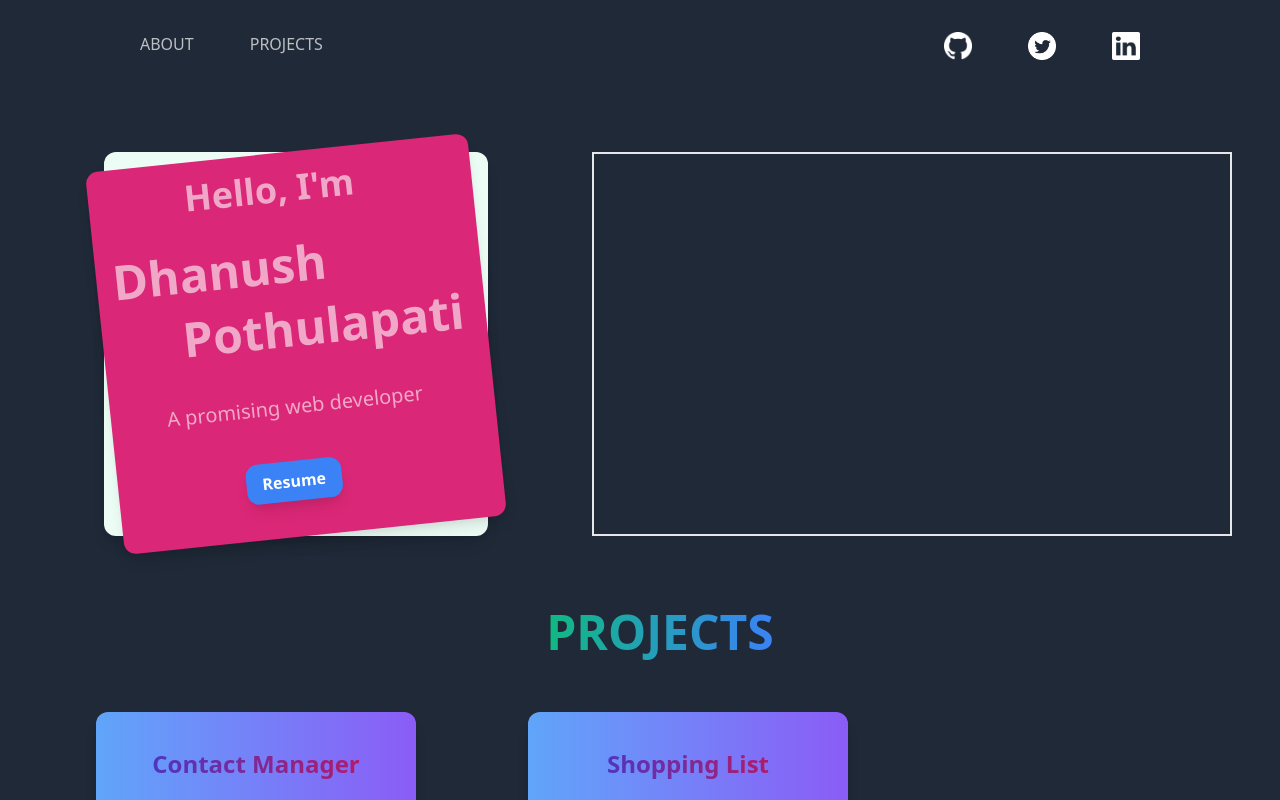
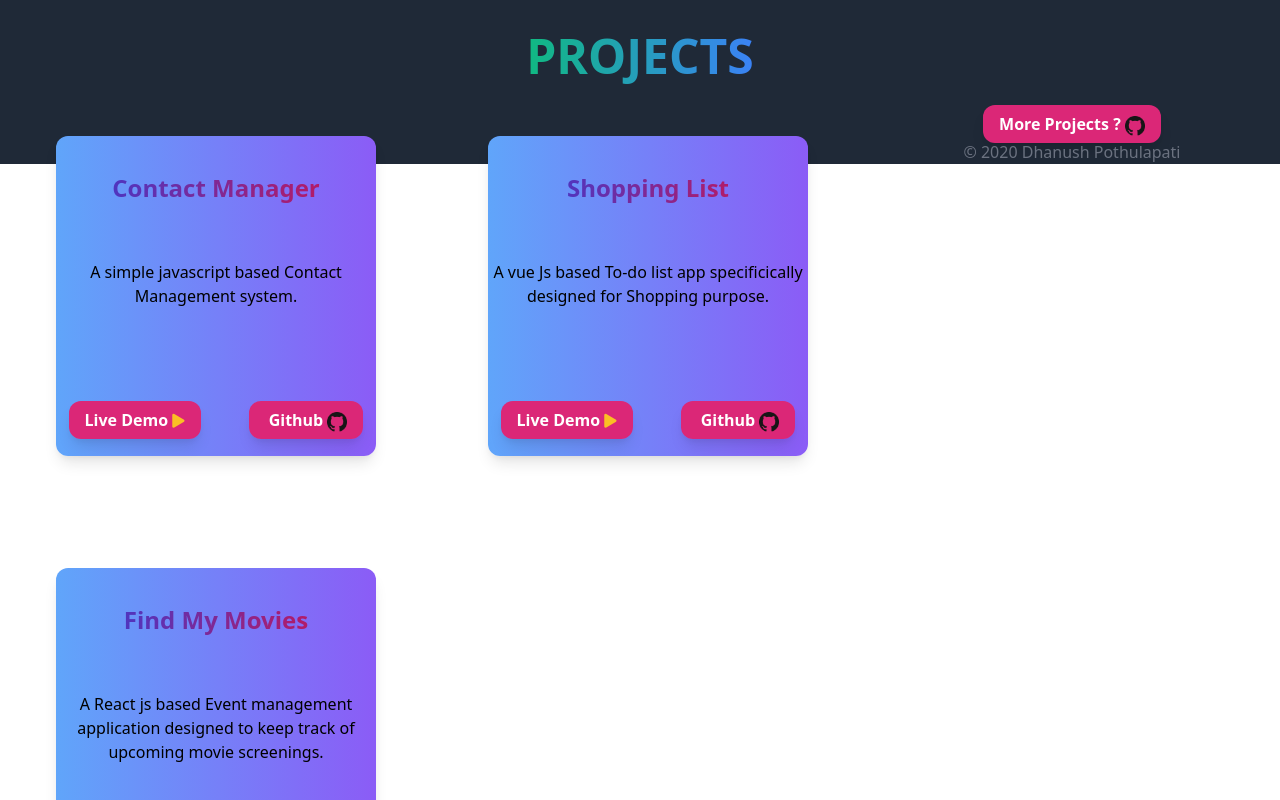
Before and after one commit to Dhanushreddy09/portfolio, a Vue app: page / in a window 1280 px wide. Shown: the top 800 px of the page. Built offline with nearby package versions, Linux system fonts and the light colour scheme; a small style sheet from the web is missing.

Commit message:
check #2

```diff
--- a/src/components/Navbar.vue
+++ b/src/components/Navbar.vue
@@ -1,47 +1,7 @@
 <template>
-<div class="flex flex-col md:flex-row flex-wrap h-full w-screen bg-gray-800 space-y-10 space-x-10">
-  <div class="h-28 w-screen">
-    <div class="text-white text-opacity-70 px-5 md:px-32 py-8  ">
-      <ul class="space-x-8">
-        <li class="float-left px-3 cursor-pointer hover:bg-green-50 hover:text-black rounded-md hover:shadow-lg">ABOUT</li>
-    <li class="float-left px-3  cursor-pointer hover:bg-green-50 hover:text-black rounded-md hover:shadow-lg"><a href="#projects">PROJECTS</a></li>
-     <li class="float-right px-3  cursor-pointer hover:shadow-lg">
-      <a href="https://www.linkedin.com/in/dhanush-pothulapati-5236b2165/" target="blank">
-        <img class="h-7 w-17" :src="linkedin" />
-      </a>
-    </li>
-    <li class="float-right px-3  cursor-pointer hover:shadow-lg">
-      <a href="https://twitter.com/Dhanushreddy09" target="blank">
-        <img class="h-7 w-17" :src="twitter" />
-      </a>
-    </li>
-    <li class="float-right px-3  cursor-pointer hover:shadow-lg">
-      <a href="https://github.com/Dhanushreddy09" target="blank">
-        <img class="h-7 w-17" :src="github" />
-      </a>
-    </li>
-      </ul>
-      </div>
-  </div>
-  <div class="h-96 w-2/5 px-6  text-white text-opacity-60  md:px-16 ">
-     <div class="h-96 w-96 bg-green-50 rounded-xl shadow-lg">
-  <div class="h-96 w-96 m-auto max-w-full bg-pink-600 rounded-xl shadow-lg transform -rotate-6">
-     <p class="text-4xl font-black px-24 py-4">Hello, I'm</p>
-     <p class="text-5xl font-black px-4 py-4">Dhanush</p>
-     <p class="text-5xl font-black px-20 py-0">Pothulapati</p>
-     <p class="text-xl px-14 py-10">A promising web developer</p>
-     <div class="px-32">
-     <button class="bg-blue-500 hover:bg-blue-600 focus:outline-none text-white font-bold py-2 px-4 rounded-xl shadow-lg">
-  Resume
-</button>
-</div>
-  </div>
-  </div>
-</div>
-<div class="h-80 w-4/5 border-2 md:w-1/2 md:h-96">
+<div class="bg-gray-800">
 
-</div>
-<div class="h-full w-screen text-center py-8">
+<div class="text-center py-8">
   <span id="projects" class=" font-black bg-clip-text text-transparent bg-gradient-to-r from-green-500  to-blue-500 text-5xl">PROJECTS</span>
   <br/>
   <div v-for="project in projects" :key="project.id" class="md:m-14 m-20  h-80 w-80 md:float-left rounded-xl shadow-lg py-6 bg-gradient-to-r from-blue-400  to-purple-500">
@@ -76,16 +36,16 @@
 
 </template>
 <script>
-import linkedinimage from '../../assets/NicePng_linkedin-logo-png_233614.png'
+/*import linkedinimage from '../../assets/NicePng_linkedin-logo-png_233614.png'
 import githubimage from '../../assets/GitHub-Mark-Light-32px.png'
-import twitterimage from '../../assets/Twitter_Social_Icon_Circle_White.png'
+import twitterimage from '../../assets/Twitter_Social_Icon_Circle_White.png'*/
 import githubmark from '../../assets/GitHub-Mark-32px.png'
 export default {
   data() {
     return {
-      linkedin:linkedinimage,
+      /*linkedin:linkedinimage,
       github:githubimage,
-      twitter:twitterimage,
+      twitter:twitterimage,*/
       markgithub:githubmark,
      projects:[
        {
```
